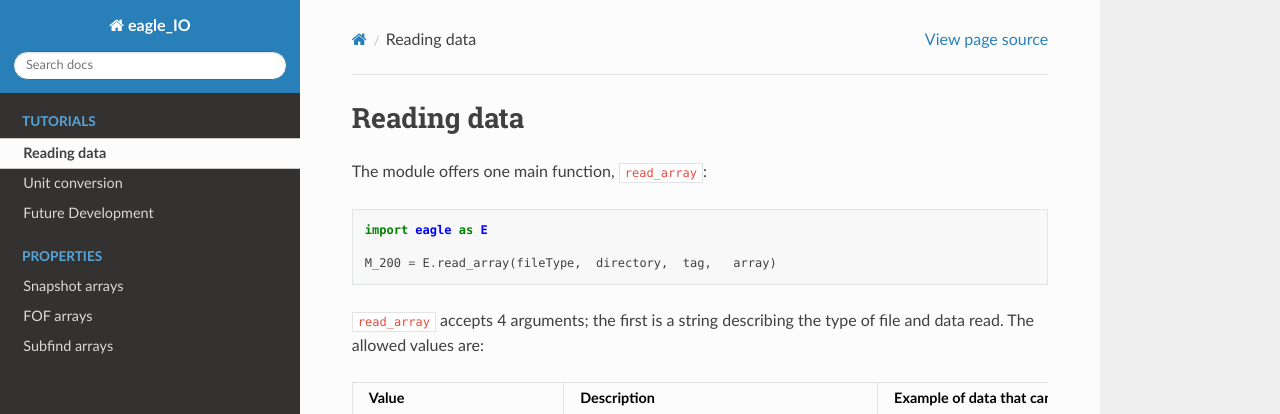
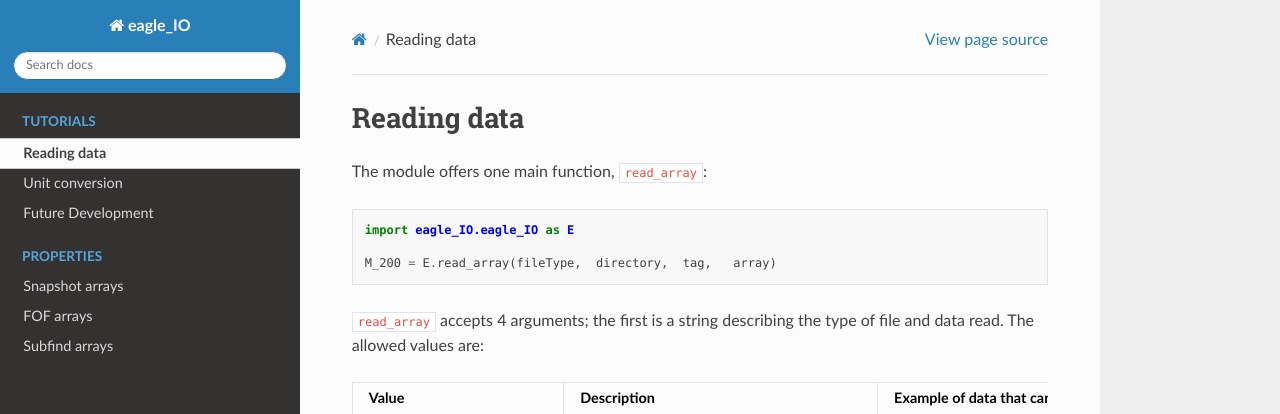
Before and after one commit to christopherlovell/eagleI, a Sphinx documentation site: the page built from docs/tutorial/reading_data.rst, in a window 1280 px wide and 900 px high. Shown: the top 414 px of the window. Built offline with Sphinx 7.4.7 and the Read the Docs theme 2.0.0, drawn with Linux system fonts in a browser that asks for light colours; some of the changed text lies outside the part shown.

Commit message:
Update reading_data.rst

```diff
--- a/docs/tutorial/reading_data.rst
+++ b/docs/tutorial/reading_data.rst
@@ -5,7 +5,7 @@ The module offers one main function, :code:`read_array`:
 
 .. code-block:: python
 
-  import eagle as E
+  import eagle_IO.eagle_IO as E
 
   M_200 = E.read_array(fileType,  directory,  tag,   array)
 
@@ -59,7 +59,7 @@ The routine returns a numpy array containing the values extracted from the files
 
 .. code-block:: python
 
-  import eagle_IO as E
+  import eagle_IO.eagle_IO as E
 
   sim = "/cosma5/data/Eagle/ScienceRuns/Planck1/L0100N1504/PE/EagleReference/data/"
   tag = "017_z001p487"
```
